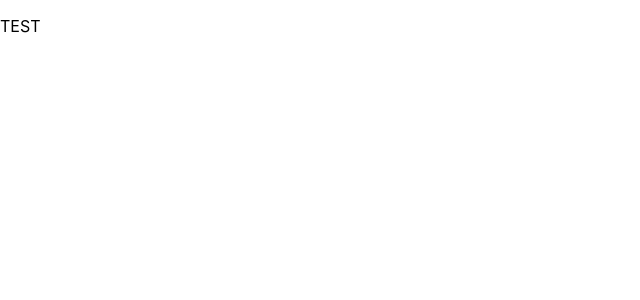
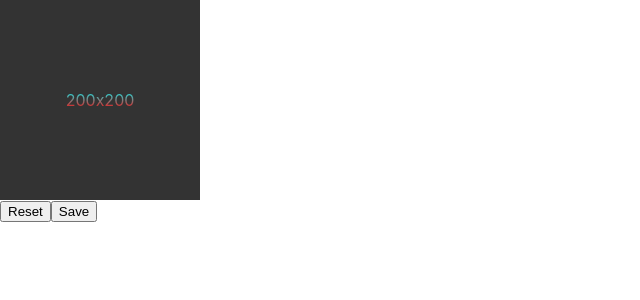
Before and after one commit to kosnu/benten, a Next.js app: page / in a window 1280 px wide. Shown: the top 300 px of the page, without its empty margins (0-640 px from the left). Built offline with nearby package versions, Linux system fonts and the light colour scheme.

Commit message:
:construction: 暫定でテスト画像を表示できるようにした

```diff
--- a/src/ui/home/pages/Home/HomePage.tsx
+++ b/src/ui/home/pages/Home/HomePage.tsx
@@ -1,9 +1,10 @@
 import React from "react"
+import { Preview } from "../../parts/Preview"
 
 export function HomePage() {
   return (
     <>
-      <p>TEST</p>
+      <Preview />
     </>
   )
 }
--- /dev/null
+++ b/src/ui/home/parts/Config/Config.tsx
@@ -0,0 +1,17 @@
+import React from "react"
+
+export function Config() {
+  return (
+    <>
+      <div>{/* 背景色 */}</div>
+      <div>{/* 横幅 */}</div>
+      <div>{/* 縦幅 */}</div>
+      <div>{/* 文字上部色 */}</div>
+      <div>{/* 文字下部色 */}</div>
+      <div>
+        <button>Reset</button>
+        <button>Save</button>
+      </div>
+    </>
+  )
+}
--- /dev/null
+++ b/src/ui/home/parts/Config/index.ts
@@ -0,0 +1 @@
+export * from "./Config"
--- /dev/null
+++ b/src/ui/home/parts/Preview/Preview.tsx
@@ -0,0 +1,24 @@
+import React, { useState } from "react"
+import { Config } from "../Config"
+import { RectangleImage } from "../RectangleImage"
+
+export function Preview() {
+  const [backgroundColor, setBackgroundColor] = useState<string>("333")
+  const [width, setWidth] = useState<number>(200)
+  const [height, setHeight] = useState<number>(200)
+  const [fontTopPartColor, setFontTopPartColor] = useState<string>("0ff")
+  const [fontLowPartColor, setFontLowPartColor] = useState<string>("f00")
+
+  return (
+    <>
+      <RectangleImage
+        backgroundColor={backgroundColor}
+        width={width}
+        height={height}
+        fontTopPartColor={fontTopPartColor}
+        fontLowPartColor={fontLowPartColor}
+      />
+      <Config />
+    </>
+  )
+}
--- /dev/null
+++ b/src/ui/home/parts/Preview/index.ts
@@ -0,0 +1 @@
+export * from "./Preview"
--- /dev/null
+++ b/src/ui/home/parts/RectangleImage/RectangleImage.tsx
@@ -0,0 +1,44 @@
+import React from "react"
+
+interface RectangleImageProps {
+  backgroundColor: string
+  width: number
+  height: number
+  fontTopPartColor: string
+  fontLowPartColor: string
+}
+
+export function RectangleImage({
+  backgroundColor,
+  width,
+  height,
+  fontTopPartColor,
+  fontLowPartColor,
+}: RectangleImageProps) {
+  return (
+    <>
+      <div
+        style={{
+          backgroundColor: `#${backgroundColor}`,
+          width: width,
+          height: height,
+          display: "flex",
+          justifyContent: "center",
+          alignItems: "center",
+        }}
+      >
+        <style jsx>{`
+          p {
+            background: -webkit-linear-gradient(
+              #${fontTopPartColor},
+              #${fontLowPartColor}
+            );
+            -webkit-background-clip: text;
+            -webkit-text-fill-color: transparent;
+          }
+        `}</style>
+        <p>{`${width}x${height}`}</p>
+      </div>
+    </>
+  )
+}
--- /dev/null
+++ b/src/ui/home/parts/RectangleImage/index.ts
@@ -0,0 +1 @@
+export * from "./RectangleImage"
```
